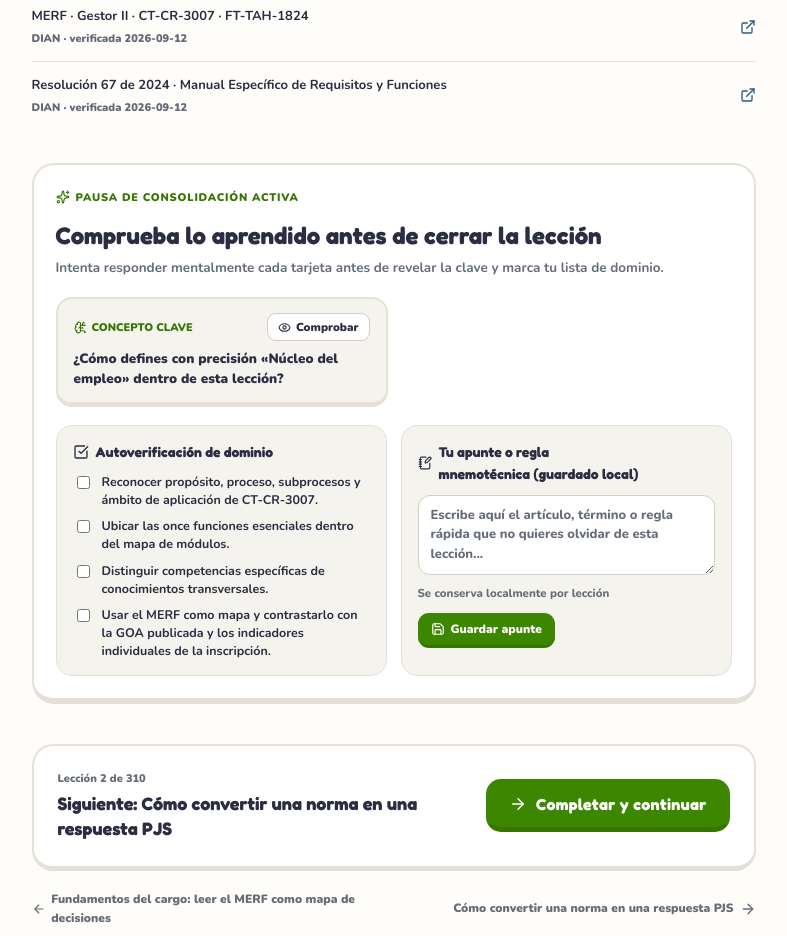
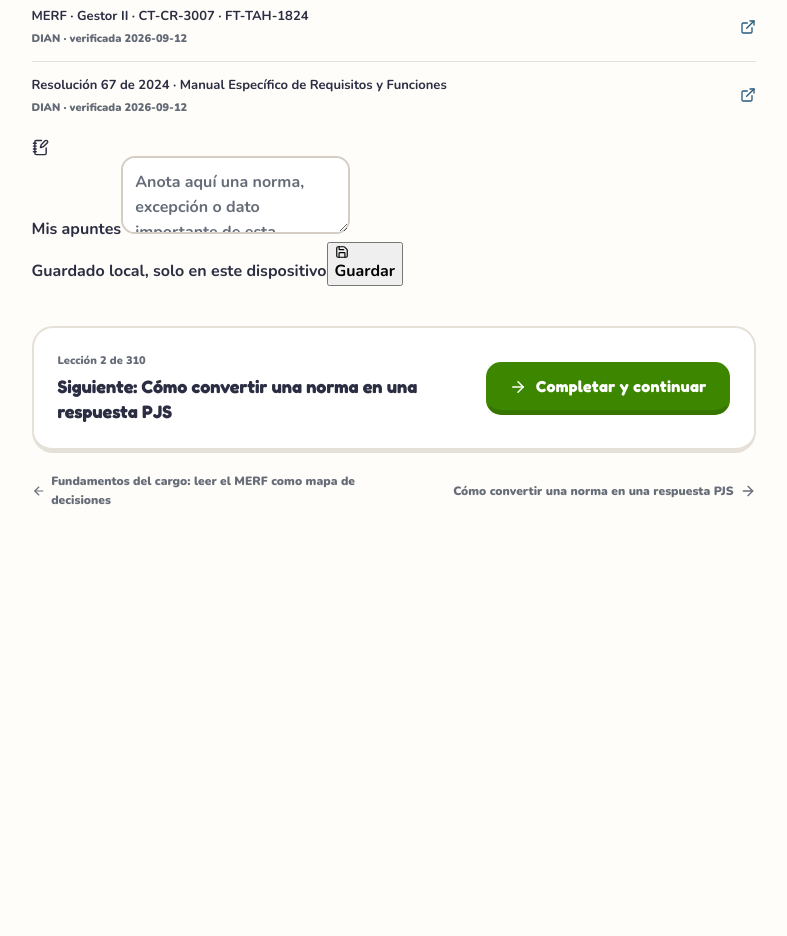
Before and after one commit to yefercode25/umbral, a React (Vite) app: page /courses/dian-2676-gestor-ii/lesson/m0-l1 in a window 1280 px wide. Shown: the part 3000-3936 px from the top of the page, without its empty margins (370-1157 px from the left). After the commit the page ends 3583 px from the top, so only its background shows below. Built offline with nearby package versions, Linux system fonts and the light colour scheme; a web font is replaced by a local one.

Commit message:
refactor(lessons): eliminar pausa de consolidación y conservar apuntes existentes

```diff
--- a/src/components/learning/LessonQuickReview.tsx
+++ b/src/components/learning/LessonQuickReview.tsx
@@ -1,5 +1,5 @@
-import { useEffect, useMemo, useState } from 'react'
-import { BrainCircuit, CheckSquare, Eye, NotebookPen, Save, Sparkles } from 'lucide-react'
+import { useState } from 'react'
+import { NotebookPen, Save } from 'lucide-react'
 import type { Course, Lesson } from '../../types/course'
 import styles from './LessonQuickReview.module.css'
 
@@ -8,164 +8,42 @@ const NOTES_STORAGE_KEY = 'umbral:lesson-notes:v1'
 function readLessonNotes(): Record<string, string> {
   try {
     const raw = localStorage.getItem(NOTES_STORAGE_KEY)
-    return raw ? (JSON.parse(raw) as Record<string, string>) : {}
+    return raw ? JSON.parse(raw) as Record<string, string> : {}
   } catch {
     return {}
   }
 }
 
+/** Elimina el bloque repetitivo de consolidación; conserva intactos los apuntes locales. */
 export function LessonQuickReview({ course, lesson }: { course: Course; lesson: Lesson }) {
   const noteKey = `${course.id}:${lesson.id}`
-  const [revealedIds, setRevealedIds] = useState<Record<string, boolean>>({})
-  const [checkedItems, setCheckedItems] = useState<Record<string, boolean>>({})
-  const [noteText, setNoteText] = useState('')
+  const [noteText, setNoteText] = useState(() => readLessonNotes()[noteKey] ?? '')
   const [savedNotice, setSavedNotice] = useState(false)
-
-  useEffect(() => {
-    setRevealedIds({})
-    setCheckedItems({})
-    setSavedNotice(false)
-    const allNotes = readLessonNotes()
-    setNoteText(allNotes[noteKey] ?? '')
-  }, [noteKey])
-
-  // Dynamically extract active-recall cards from the lesson's own definitions, rules, traps, and articles
-  const recallCards = useMemo(() => {
-    const cards: { id: string; tag: string; prompt: string; answer: string }[] = []
-    lesson.blocks.forEach((b, idx) => {
-      if (b.type === 'definition') {
-        cards.push({
-          id: `def-${idx}`,
-          tag: 'CONCEPTO CLAVE',
-          prompt: `¿Cómo defines con precisión «${b.title}» dentro de esta lección?`,
-          answer: b.text,
-        })
-      } else if (b.type === 'rule') {
-        cards.push({
-          id: `rule-${idx}`,
-          tag: 'REGLA OPERATIVA',
-          prompt: `¿Cuál es la regla aplicable sobre «${b.title}»?`,
-          answer: b.text,
-        })
-      } else if (b.type === 'trap') {
-        cards.push({
-          id: `trap-${idx}`,
-          tag: 'TRAMPA DE EXAMEN',
-          prompt: `¿Qué confusión o trampa frecuente debes evitar (${b.title ?? 'Alerta PJS'})?`,
-          answer: b.text,
-        })
-      } else if (b.type === 'article') {
-        cards.push({
-          id: `art-${idx}`,
-          tag: b.article,
-          prompt: `¿Qué establece ${b.article} (${b.title})?`,
-          answer: b.text,
-        })
-      }
-    })
-    return cards.slice(0, 4)
-  }, [lesson.blocks])
-
-  const checklistItems = useMemo(() => {
-    const objBlock = lesson.blocks.find((b) => b.type === 'objective')
-    if (objBlock && objBlock.type === 'objective' && objBlock.items.length > 0) {
-      return objBlock.items
-    }
-    return [
-      'Identifico la etapa exacta del trámite y quién tiene la competencia funcional.',
-      'Distingo la regla jurídica aplicable del distractor que salta etapas o ignora soportes.',
-      'Puedo explicar por qué se exige soporte trazable en el expediente antes de decidir.',
-    ]
-  }, [lesson.blocks])
 
   const saveNote = () => {
     try {
       const current = readLessonNotes()
-      if (noteText.trim()) {
-        current[noteKey] = noteText.trim()
-      } else {
-        delete current[noteKey]
-      }
+      if (noteText.trim()) current[noteKey] = noteText.trim()
+      else delete current[noteKey]
       localStorage.setItem(NOTES_STORAGE_KEY, JSON.stringify(current))
       setSavedNotice(true)
     } catch {
-      // ignore storage errors
+      setSavedNotice(false)
     }
   }
 
-  return (
-    <section className={styles.box} aria-label="Autocomprobación activa y notas de la lección">
-      <header className={styles.head}>
-        <div>
-          <span className={styles.eyebrow}><Sparkles size={14}/> PAUSA DE CONSOLIDACIÓN ACTIVA</span>
-          <h2>Comprueba lo aprendido antes de cerrar la lección</h2>
-          <p>Intenta responder mentalmente cada tarjeta antes de revelar la clave y marca tu lista de dominio.</p>
-        </div>
-      </header>
-
-      {recallCards.length > 0 && (
-        <div className={styles.cardsGrid}>
-          {recallCards.map((c) => {
-            const open = Boolean(revealedIds[c.id])
-            return (
-              <div key={c.id} className={`${styles.recallCard} ${open ? styles.recallOpen : ''}`}>
-                <div className={styles.recallTop}>
-                  <span className={styles.recallTag}><BrainCircuit size={13}/> {c.tag}</span>
-                  <button
-                    type="button"
-                    className={styles.revealBtn}
-                    onClick={() => setRevealedIds((prev) => ({ ...prev, [c.id]: !prev[c.id] }))}
-                  >
-                    <Eye size={13}/> {open ? 'Ocultar' : 'Comprobar'}
-                  </button>
-                </div>
-                <strong className={styles.recallPrompt}>{c.prompt}</strong>
-                {open && <p className={styles.recallAnswer}>{c.answer}</p>}
-              </div>
-            )
-          })}
-        </div>
-      )}
-
-      <div className={styles.bottomSplit}>
-        <div className={styles.checklistBox}>
-          <h3><CheckSquare size={16}/> Autoverificación de dominio</h3>
-          <div className={styles.checkItems}>
-            {checklistItems.map((item, idx) => {
-              const id = `chk-${idx}`
-              return (
-                <label key={id} className={styles.checkRow}>
-                  <input
-                    type="checkbox"
-                    checked={Boolean(checkedItems[id])}
-                    onChange={(e) => setCheckedItems((prev) => ({ ...prev, [id]: e.target.checked }))}
-                  />
-                  <span>{item}</span>
-                </label>
-              )
-            })}
-          </div>
-        </div>
-
-        <div className={styles.noteBox}>
-          <h3><NotebookPen size={16}/> Tu apunte o regla mnemotécnica (guardado local)</h3>
-          <textarea
-            rows={3}
-            value={noteText}
-            onChange={(e) => {
-              setNoteText(e.target.value)
-              setSavedNotice(false)
-            }}
-            placeholder="Escribe aquí el artículo, término o regla rápida que no quieres olvidar de esta lección..."
-          />
-          <div className={styles.noteActions}>
-            <span role="status">{savedNotice ? '✓ Apunte guardado en este dispositivo' : 'Se conserva localmente por lección'}</span>
-            <button type="button" className={styles.saveNoteBtn} onClick={saveNote}>
-              <Save size={14}/> Guardar apunte
-            </button>
-          </div>
-        </div>
-      </div>
-    </section>
-  )
+  return <section className={styles.notes} aria-label="Apuntes personales de la lección">
+    <label className={styles.heading} htmlFor="umbral-lesson-notes"><NotebookPen size={17} aria-hidden="true"/> Mis apuntes</label>
+    <textarea
+      id="umbral-lesson-notes"
+      rows={2}
+      value={noteText}
+      onChange={(e) => { setNoteText(e.target.value); setSavedNotice(false) }}
+      placeholder="Anota aquí una norma, excepción o dato importante de esta lección..."
+    />
+    <div className={styles.actions}>
+      <span role="status">{savedNotice ? 'Apunte guardado' : 'Guardado local, solo en este dispositivo'}</span>
+      <button type="button" onClick={saveNote}><Save size={14} aria-hidden="true"/> Guardar</button>
+    </div>
+  </section>
 }
```
